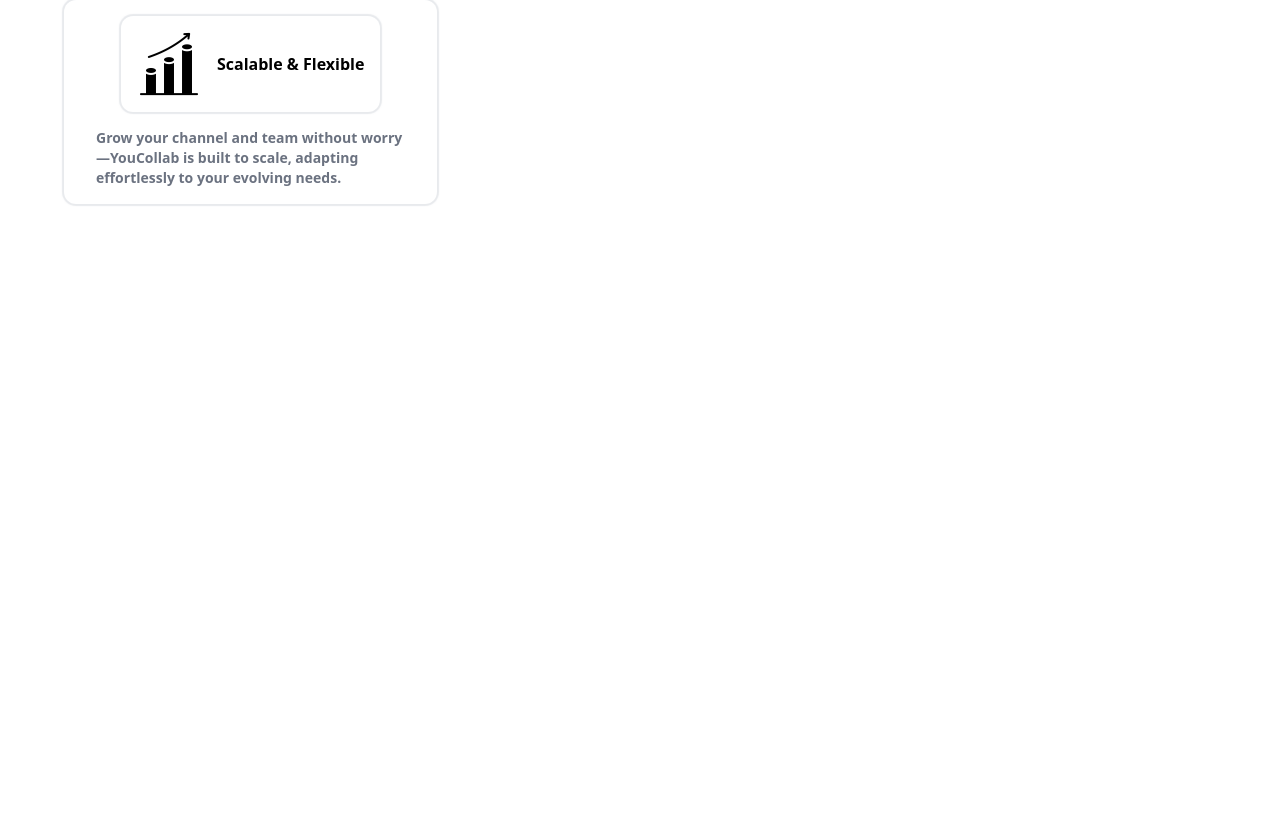
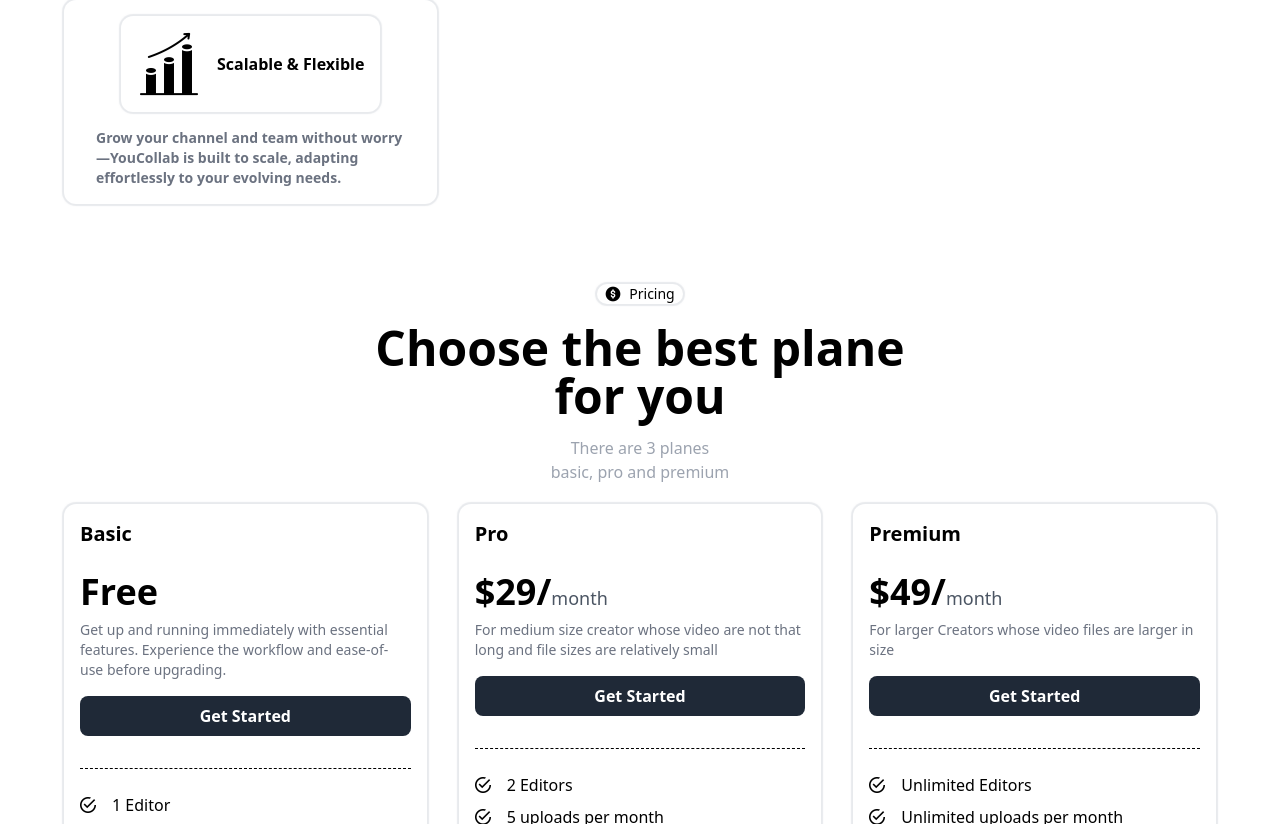
Before and after one commit to SoloDevAbu/YouCollab, a React (Vite) app in the folder client/: page / in a window 1280 px wide. Shown: the part 1976-2800 px from the top of the page. Before the commit the page ends 2260 px from the top, so only its background shows below. Built offline with nearby package versions, Linux system fonts and the light colour scheme.

Commit message:
Added the pricing section

```diff
--- a/client/src/components/Navbar.jsx
+++ b/client/src/components/Navbar.jsx
@@ -19,6 +19,14 @@ const Navbar = () => {
         >
           YouCollab
         </h1>
+      </div>
+
+      <div className='flex'>
+        <ul className='flex gap-2 justify-center items-center font-medium sm:gap-4 md:gap-10'>
+          <li>About</li>
+          <li>Products</li>
+          <li>Pricing</li>
+        </ul>
       </div>
 
       <div className="flex gap-4 items-center">
--- /dev/null
+++ b/client/src/components/home/Pricing.jsx
@@ -0,0 +1,30 @@
+import React from 'react'
+import PricingFree from './PricingFree'
+import PricingPro from './PricingPro'
+import PricingPremium from './PricingPremium'
+import dollarLogo from '../../assets/home/features/dollar.png'
+
+const Pricing = () => {
+    return (
+        <div className='my-5 md:my-20'>
+            <div className='flex flex-col justify-center items-center'>
+                <div className='flex items-center gap-2 shadow-2px rounded-xl px-2'>
+                    <img src={dollarLogo} alt="P" className='size-4' />
+                    <p className='text-sm font-medium'>Pricing</p>
+                </div>
+                <div className='w-1/2 text-center flex flex-col gap-4 my-5 '>
+                    <h1 className='text-3xl md:text-5xl font-bold'>Choose the best plane for you</h1>
+                    <p className='text-sm md:text-base font-medium text-gray-400'>There are 3 planes <br /> basic, pro and premium</p>
+                </div>
+            </div>
+            <div className='grid grid-cols-1 sm:grid-cols-2 md:grid-cols-3 gap-8'>
+                <PricingFree/>
+                <PricingPro/>
+                <PricingPremium/>
+            </div>
+
+        </div>
+    )
+}
+
+export default Pricing
--- /dev/null
+++ b/client/src/components/home/PricingCTA.jsx
@@ -0,0 +1,11 @@
+import React from 'react'
+
+const PricingCTA = () => {
+  return (
+    <div className='flex justify-center items-center bg-gray-800 text-white rounded-lg py-2 font-bold mb-4'>
+        <button>Get Started</button>
+    </div>
+  )
+}
+
+export default PricingCTA
--- /dev/null
+++ b/client/src/components/home/PricingFree.jsx
@@ -0,0 +1,41 @@
+import React from 'react'
+import PricingCTA from './PricingCTA'
+import tickMark from '../../assets/home/features/tick-inside-circle.png'
+
+const PricingFree = () => {
+  return (
+    <div className='shadow-2px p-4 rounded-xl'>
+        <div className='mb-4'>
+            <h1 className='text-xl font-semibold pb-6'>Basic</h1>
+            <h2 className='font-bold text-4xl'>Free</h2>
+            <p className='mt-2 text-sm font-medium text-gray-500'>Get up and running immediately with essential features. Experience the workflow and ease-of-use before upgrading.</p>
+        </div>
+        <PricingCTA/>
+        <div className='border-b border-dashed border-black py-2'></div>
+        <div className='my-6 flex flex-col gap-2'>
+           <div className='flex gap-4 justify-start items-center font-medium'>
+              <img src={tickMark} alt="" className='size-4'/>
+              <h3>1 Editor</h3>
+           </div>
+           <div className='flex gap-4 justify-start items-center font-medium'>
+              <img src={tickMark} alt="" className='size-4'/>
+              <h3>2 uploads per month</h3>
+           </div>
+           <div className='flex gap-4 justify-start items-center font-medium'>
+              <img src={tickMark} alt="" className='size-4'/>
+              <h3> Up to 100 MB per upload</h3>
+           </div>
+           <div className='flex gap-4 justify-start items-center font-medium'>
+              <img src={tickMark} alt="" className='size-4'/>
+              <h3>Access to essential video upload and approval features</h3>
+           </div>
+           <div className='flex gap-4 justify-start items-center font-medium'>
+              <img src={tickMark} alt="" className='size-4'/>
+              <h3>Community-driven support and documentation</h3>
+           </div>
+        </div>
+    </div>
+  )
+}
+
+export default PricingFree
--- /dev/null
+++ b/client/src/components/home/PricingPremium.jsx
@@ -0,0 +1,44 @@
+import React from 'react'
+import PricingCTA from './PricingCTA'
+import tickMark from '../../assets/home/features/tick-inside-circle.png'
+
+const PricingPremium = () => {
+  return (
+    <div className='shadow-2px p-4 rounded-xl'>
+      <div className='mb-4'>
+        <h1 className='text-xl font-semibold pb-6'>Premium</h1>
+        <div className='flex items-end'>
+          <h2 className='font-bold text-4xl'>$49/</h2>
+          <p className='font-medium text-gray-600 text-lg'>month</p>
+        </div>
+        <p className='mt-2 text-sm font-medium text-gray-500'>For larger Creators whose video files are larger in size</p>
+      </div>
+      <PricingCTA />
+      <div className='border-b border-dashed border-black py-2'></div>
+      <div className='my-6 flex flex-col gap-2'>
+        <div className='flex gap-4 justify-start items-center font-medium'>
+          <img src={tickMark} alt="" className='size-4' />
+          <h3>Unlimited Editors</h3>
+        </div>
+        <div className='flex gap-4 justify-start items-center font-medium '>
+          <img src={tickMark} alt="" className='size-4' />
+          <h3>Unlimited uploads per month</h3>
+        </div>
+        <div className='flex gap-4 justify-start items-center font-medium'>
+          <img src={tickMark} alt="" className='size-4' />
+          <h3> No restrictions on video size</h3>
+        </div>
+        <div className='flex gap-4 justify-start items-center font-medium'>
+          <img src={tickMark} alt="" className='size-4' />
+          <h3>Access to essential video upload and approval features</h3>
+        </div>
+        <div className='flex gap-4 justify-start items-center font-medium'>
+          <img src={tickMark} alt="" className='size-4' />
+          <h3>Community-driven support and documentation</h3>
+        </div>
+      </div>
+    </div>
+  )
+}
+
+export default PricingPremium
--- /dev/null
+++ b/client/src/components/home/PricingPro.jsx
@@ -0,0 +1,44 @@
+import React from 'react'
+import PricingCTA from './PricingCTA'
+import tickMark from '../../assets/home/features/tick-inside-circle.png'
+
+const PricingPro = () => {
+  return (
+    <div className='shadow-2px p-4 rounded-xl'>
+        <div className='mb-4'>
+            <h1 className='text-xl font-semibold pb-6'>Pro</h1>
+            <div className='flex items-end'>
+              <h2 className='font-bold text-4xl'>$29/</h2>
+              <p className='font-medium text-gray-600 text-lg'>month</p>
+            </div>
+            <p className='mt-2 text-sm font-medium text-gray-500'>For medium size creator whose video are not that long and file sizes are relatively small</p>
+        </div>
+        <PricingCTA/>
+        <div className='border-b border-dashed border-black py-2'></div>
+        <div className='my-6 flex flex-col gap-2'>
+           <div className='flex gap-4 justify-start items-center font-medium'>
+              <img src={tickMark} alt="" className='size-4'/>
+              <h3>2 Editors</h3>
+           </div>
+           <div className='flex gap-4 justify-start items-center font-medium'>
+              <img src={tickMark} alt="" className='size-4'/>
+              <h3>5 uploads per month</h3>
+           </div>
+           <div className='flex gap-4 justify-start items-center font-medium'>
+              <img src={tickMark} alt="" className='size-4'/>
+              <h3> Up to 1 GB per upload</h3>
+           </div>
+           <div className='flex gap-4 justify-start items-center font-medium'>
+              <img src={tickMark} alt="" className='size-4'/>
+              <h3>Access to essential video upload and approval features</h3>
+           </div>
+           <div className='flex gap-4 justify-start items-center font-medium'>
+              <img src={tickMark} alt="" className='size-4'/>
+              <h3>Community-driven support and documentation</h3>
+           </div>
+        </div>
+    </div>
+  )
+}
+
+export default PricingPro
--- a/client/src/pages/Home.jsx
+++ b/client/src/pages/Home.jsx
@@ -2,6 +2,7 @@ import React from 'react'
 import Hero from '../components/home/Hero'
 import Features from '../components/home/Features'
 import Benefits from '../components/home/Benefits'
+import Pricing from '../components/home/Pricing'
 
 
 const Home = () => {
@@ -10,6 +11,7 @@ const Home = () => {
         <Hero/>
         <Features/>
         <Benefits/>
+        <Pricing/>
     </div>
   )
 }
```
Also changed, not shown: client/src/assets/home/features/dollar.png (added), client/src/assets/home/features/tick-inside-circle.png (added).
